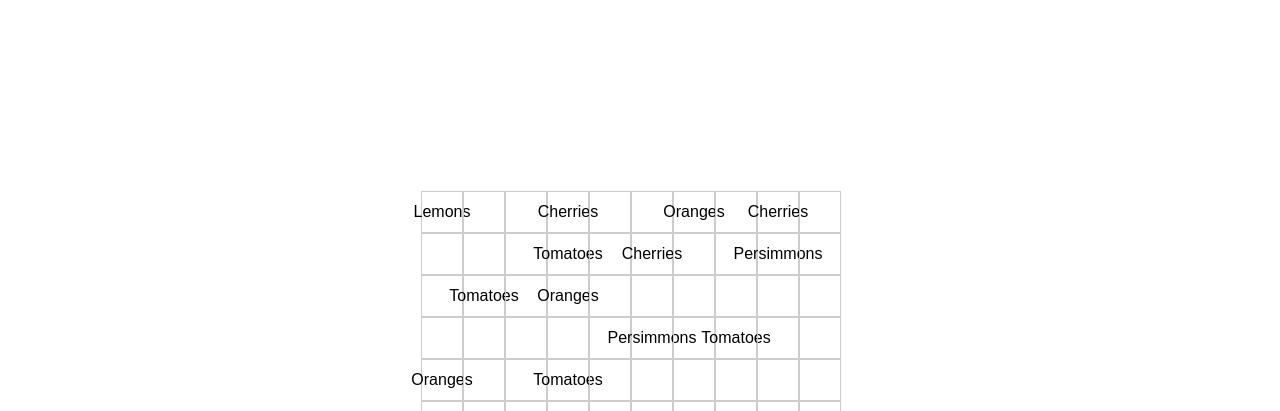
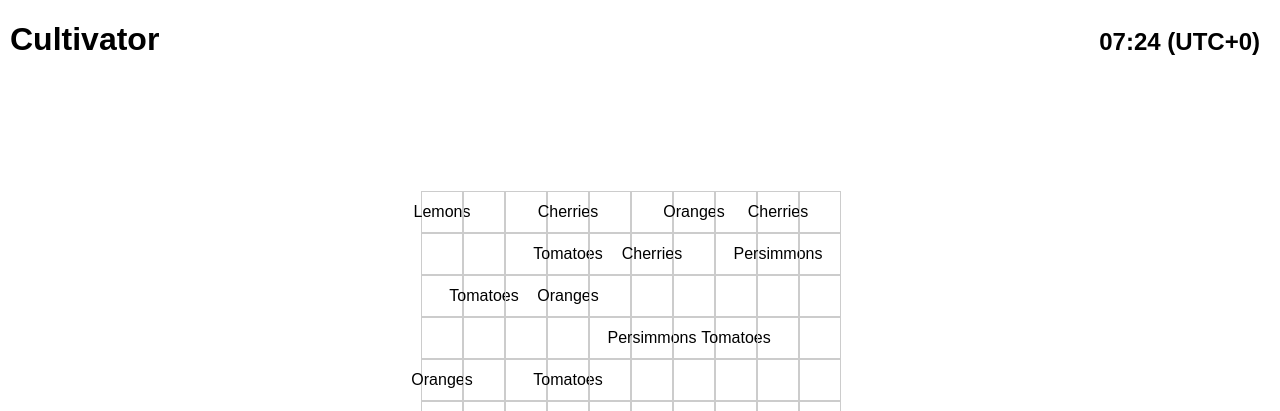
Before and after one commit to Areisu/cultivator, a Flask app: page /display_grid/2 in a window 1280 px wide. Shown: the top 411 px of the page. Run offline with Flask 3, Linux system fonts and the light colour scheme; data comes from the database, SQL or seed files in the repository; both versions use the stored data as it was after the commit.

Commit message:
Last changes before two major changes

```diff
--- a/templates/display_grid.html
+++ b/templates/display_grid.html
@@ -1,7 +1,7 @@
 <!DOCTYPE html>
 <html>
 <head>
-    <title>Display Grid</title>
+    <title id="pageTitle">Cultivator</title>
     <style>
         /* Center the grid layout */
         body {
@@ -11,6 +11,24 @@
             min-height: 100vh; /* Ensure the body takes up at least the full height of the viewport */
             margin: 0; /* Remove default body margin */
             font-family: Arial, sans-serif;
+        }
+
+        /* Header styling */
+        .header a {
+            position: absolute;
+            top: 0px;
+            left: 10px;
+            text-decoration: none; /* Remove underline */
+            color: inherit; /* Inherit color from parent */
+        }
+
+        /* Clock styles */
+        #clock {
+            position: absolute;
+            top: 28px;
+            right: 20px;
+            font-size: 24px;
+            font-weight: bold;
         }
 
         /* Grid styling */
@@ -91,9 +109,16 @@
             right: 10px;
             cursor: pointer;
         }
+
     </style>
 </head>
 <body>
+    <!-- Header -->
+    <div class="header">
+        <a href=".."><h1>Cultivator</h1></a>
+    </div>
+    <!-- System Clock -->
+    <div class="clock" id="clock"></div>
     <div class="grid-container">
         <!-- Generate grid cells using a loop -->
         {% for i in range(height) %}
@@ -127,6 +152,27 @@
     </div>
 
     <script>
+        // Set the page title to the grid name
+        document.getElementById('pageTitle').innerText = 'Cultivator';
+
+        // Function to update the clock display
+        function updateClock() {
+            var now = new Date();
+            var hours = now.getHours().toString().padStart(2, '0');
+            var minutes = now.getMinutes().toString().padStart(2, '0');
+            var offset = -(now.getTimezoneOffset() / 60); // Get UTC offset in hours
+
+            // Format the offset with '+' or '-' sign
+            var offsetString = (offset >= 0 ? '+' : '') + offset.toString();
+
+            // Display the time in HH:MM (UTC+/-x) format
+            var clockString = hours + ':' + minutes + ' (UTC' + offsetString + ')';
+            document.getElementById('clock').textContent = clockString;
+        }
+
+        // Update clock every second
+        setInterval(updateClock, 1000);
+
         // Add event listener to each grid cell
         document.querySelectorAll('.grid-cell').forEach(cell => {
             cell.addEventListener('click', function() {
@@ -239,6 +285,7 @@
                 modal.style.display = 'none';
             });
         });
+
     </script>
 </body>
 </html>
```
Also changed, not shown: templates/index.html (+30 -2 lines), crops.db.
